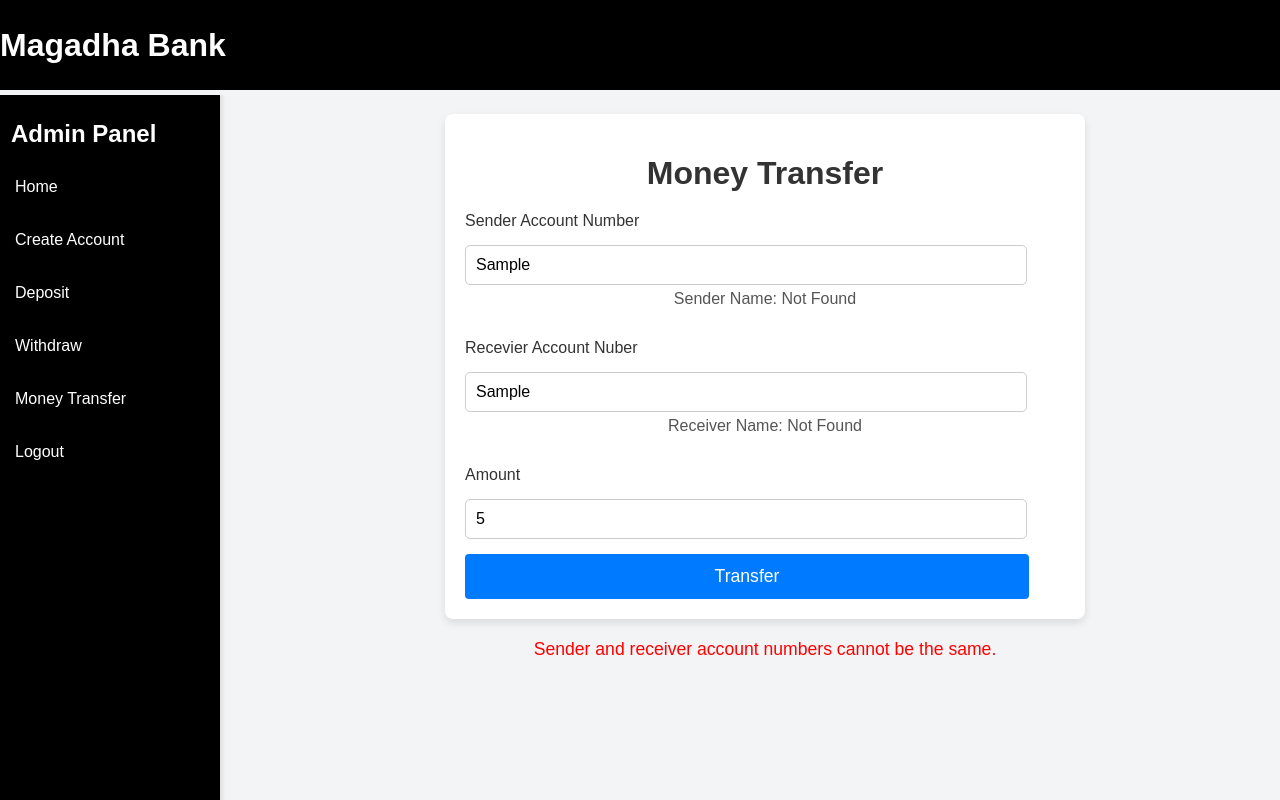
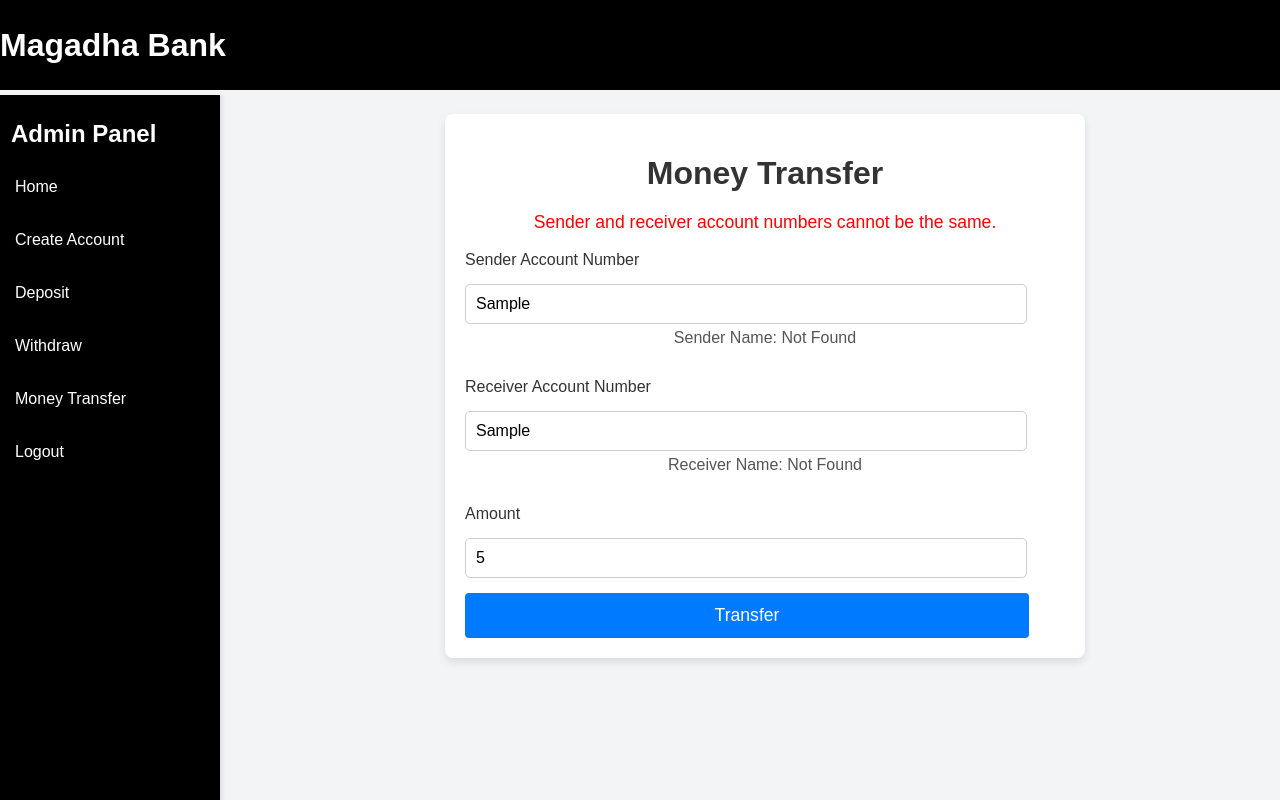
Before and after one commit to jagadeeshpj1610/bankProject, a React (Vite) app in the folder frontend/: page /home/moneytransfer in a window 1280 px wide. Both pictures are taken after typing "Sample", "Sample", "5" into the empty fields and a click on the button "Transfer". Built offline with nearby package versions, Linux system fonts and the light colour scheme; no server answers.

Commit message:
validation for moneytransfer

```diff
--- a/frontend/src/components/Moneytransfer.jsx
+++ b/frontend/src/components/Moneytransfer.jsx
@@ -64,6 +64,11 @@ const MoneyTransfer = () => {
         setAmount("");
         setSenderName("");
         setReceiverName("");
+
+        setTimeout(() => {
+          setMessage("");
+          setResult(null);
+        }, 10000);
       } else {
         setMessage(resultData.error || "Transfer failed");
         setResult(null);
@@ -73,12 +78,13 @@ const MoneyTransfer = () => {
       setResult(null);
     } finally {
       setIsProcessing(false);
+      setTimeout(() => setMessage(""), 2000);
     }
   };
 
   const TransferResult = () => (
     <div className="transferResult">
-      {message && <p className={`message ${message === "Transfer successful" ? "success" : "error"}`}>{message}</p>}
+
       {result && (
         <table className="transferDetails">
           <thead>
@@ -112,6 +118,9 @@ const MoneyTransfer = () => {
     <>
       <div className="moneyTransfer">
         <h1 className="moneyTransferTitle">Money Transfer</h1>
+
+        {message && <p className={`message ${message === "Transfer successful" ? "success" : "error"}`}>{message}</p>}
+
         <form className="transferForm" onSubmit={handleTransfer}>
           <label htmlFor="">Sender Account Number</label>
           <input
@@ -124,7 +133,7 @@ const MoneyTransfer = () => {
             required
           />
           {senderName && <p>Sender Name: {senderName}</p>}
-        <label htmlFor="">Recevier Account Nuber</label>
+          <label htmlFor="">Receiver Account Number</label>
           <input
             className="inputField"
             type="text"
@@ -144,13 +153,12 @@ const MoneyTransfer = () => {
             onChange={(e) => setAmount(e.target.value)}
             required
           />
-
           <button className="transferButton" type="submit" disabled={isProcessing}>
             {isProcessing ? "Processing..." : "Transfer"}
           </button>
         </form>
+      </div>
 
-    </div>
       <TransferResult />
     </>
   );
```
Lines whose indentation alone changed are shown as unchanged.
